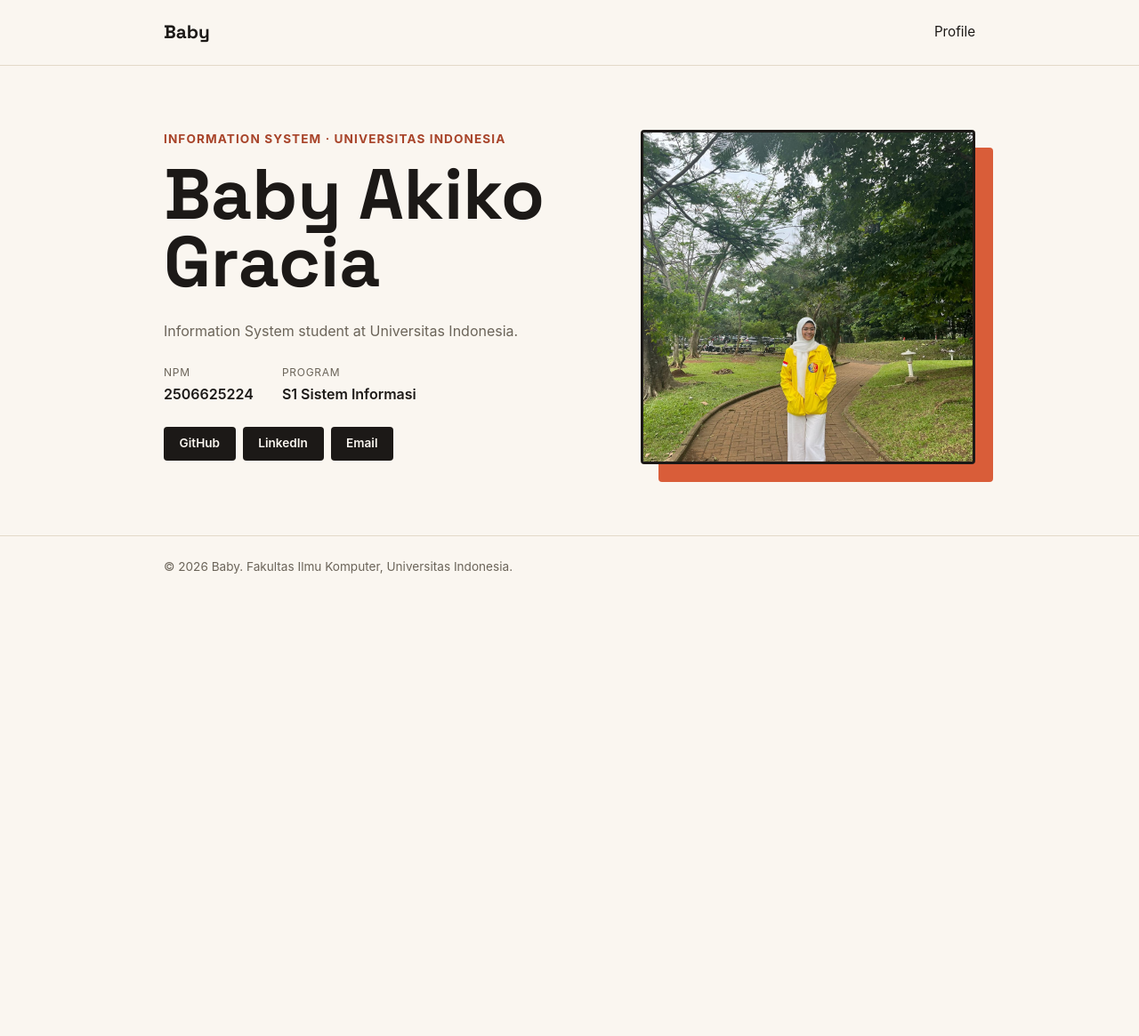
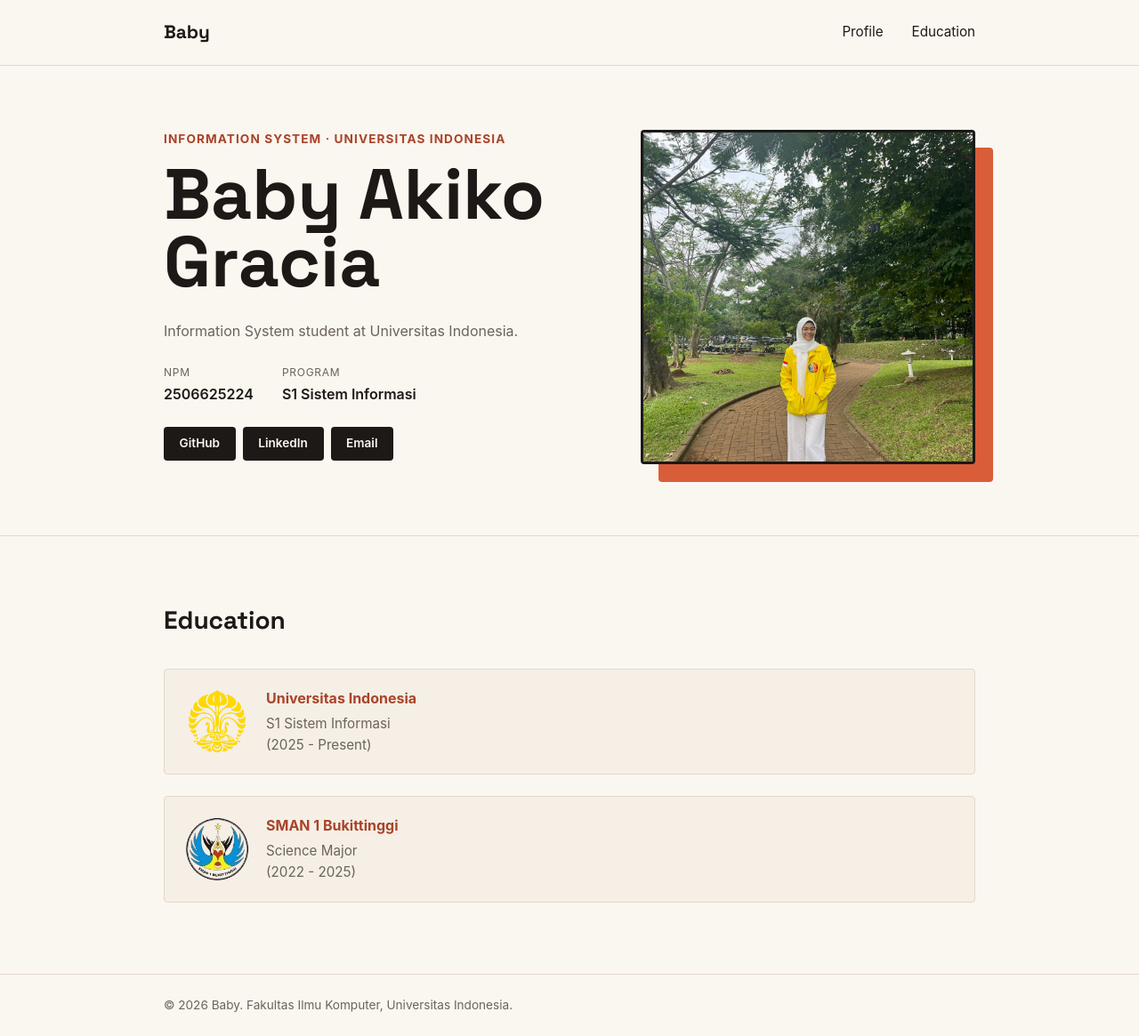
Before and after one commit to babyakiko/myportofolio, a Django app: page / in a window 1280 px wide. Shown: the whole page at 89% size. Before the commit the page ends 645 px from the top, so only its background shows below. Run offline with Django 5.2, Linux system fonts and the light colour scheme.

Commit message:
feat: membuat struktur HTML untuk section education
style: menambahkan CSS styling untuk section education

```diff
--- a/static/css/style.css
+++ b/static/css/style.css
@@ -176,6 +176,72 @@ h1, .brand {
     border-top: 1px solid var(--line);
 }
 
+.education {
+    padding: 4.5rem 0 5rem;
+    border-top: 1px solid var(--line);
+}
+
+.education-title {
+    font-family: "Space Grotesk", -apple-system, sans-serif;
+    font-size: 1.75rem;
+    font-weight: 700;
+    margin-bottom: 2rem;
+    color: var(--ink);
+}
+
+.education-list {
+    display: flex;
+    flex-direction: column;
+    gap: 1.5rem;
+}
+
+.education-row {
+    display: flex;
+    align-items: center;
+    gap: 1.25rem;
+    background-color: #f5efe6;
+    padding: 1.25rem 1.5rem;
+    border-radius: var(--radius);
+    border: 1px solid var(--line);
+    transition: transform 0.2s ease, border-color 0.2s ease;
+}
+
+.education-row:hover {
+    border-color: var(--accent);
+}
+
+.education-row dt {
+    color: var(--accent-dark);
+    font-weight: 700;
+    font-size: 1rem;
+    margin-bottom: 0.2rem;
+}
+
+.education-row dd {
+    color: var(--text-muted);
+    font-size: 0.95rem;
+    margin-left: 0;
+}
+
+.education-content {
+    display: flex;
+    justify-content: space-between;
+    align-items: center;
+    gap: 1.5rem;
+}
+
+.education-img {
+    width: 70px;
+    height: 70px;
+    object-fit: cover;
+    border-radius: var(--radius);
+    border: none;
+    object-fit: contain;
+    padding: 0;
+    background: none;
+    flex-shrink: 0;
+}
+
 @media (max-width: 600px) {
     .hero-grid {
         grid-template-columns: 1fr;
@@ -193,3 +259,15 @@ h1, .brand {
         justify-content: flex-start;
     }
 }
+
+@media (max-width: 600px) {
+    .education-content {
+        flex-direction: column-reverse;
+        align-items: flex-start;
+    }
+
+    .education-img {
+        width: 100%;
+        height: 120px;
+    }
+}
--- a/templates/index.html
+++ b/templates/index.html
@@ -15,6 +15,7 @@
             <a href="#profile" class="brand">Baby</a>
             <nav>
                 <a href="#profile">Profile</a>
+                <a href="#education">Education</a>
             </nav>
         </div>
     </header>
@@ -50,7 +51,30 @@
                 </div>
             </div>
         </section>
-    </main>
+
+        <section class="education" id="education">
+            <div class="container">
+                <h2 class="education-title">Education</h2>
+                <div class="education-list">
+                    <div class="education-row">
+                        <img class="education-img" src="/static/img/ui.png" alt="Universitas Indonesia">
+                        <div class="education-text">
+                            <dt>Universitas Indonesia</dt>
+                            <dd>S1 Sistem Informasi</dd>
+                            <dd>(2025 - Present)</dd>
+                        </div>
+                    </div>
+                    <div class="education-row">
+                        <img class="education-img" src="/static/img/sma.png" alt="SMAN 1 Bukittinggi">
+                        <div class="education-text">
+                            <dt>SMAN 1 Bukittinggi</dt>
+                            <dd>Science Major</dd>
+                            <dd>(2022 - 2025)</dd>
+                        </div>
+                    </div>
+                </div>
+            </div>
+        </section>
 
     <footer class="site-footer">
         <div class="container">
```
Also changed, not shown: static/img/bem.jpeg (added), static/img/compfest.jpeg (added), static/img/sma.png (added), static/img/ui.png (added).
